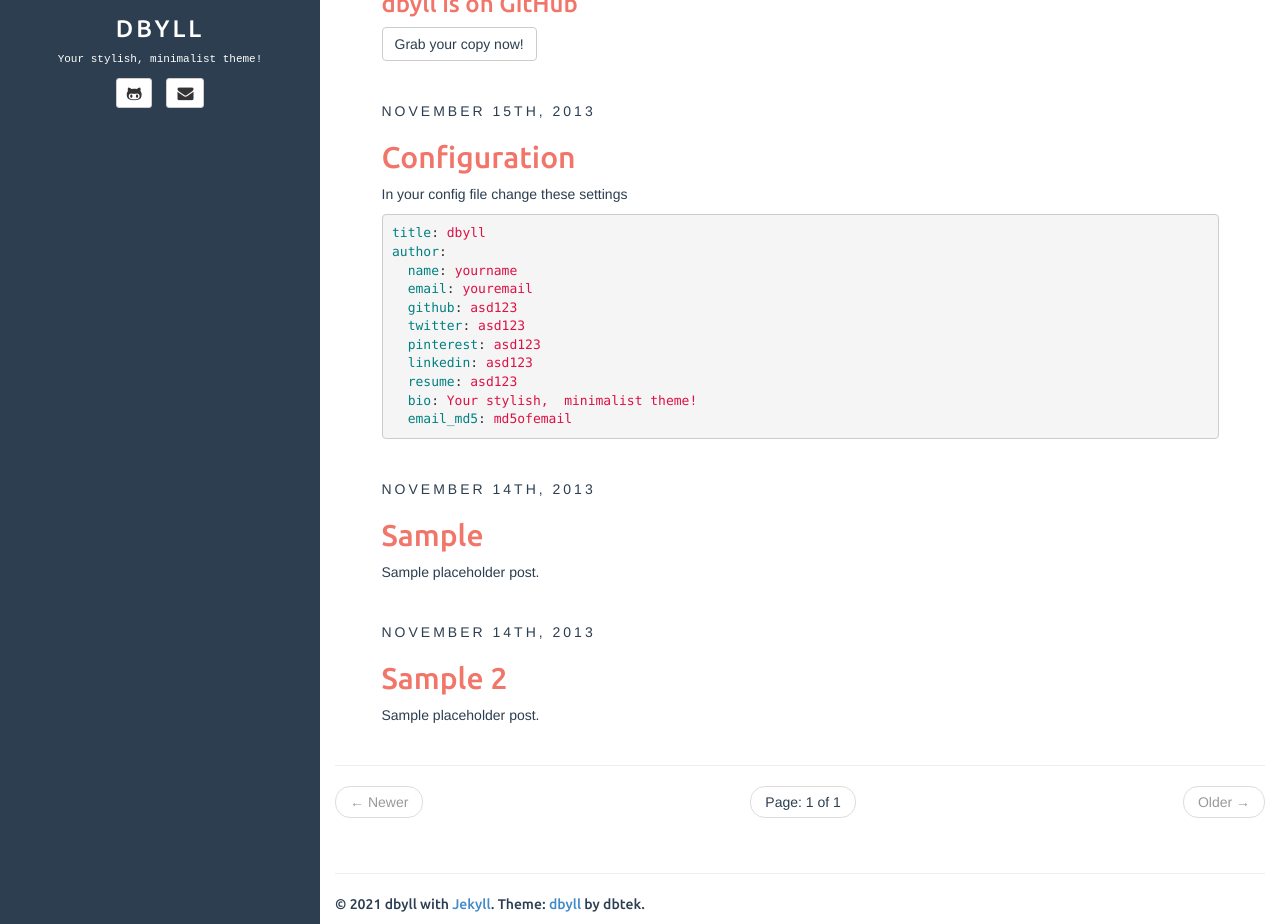
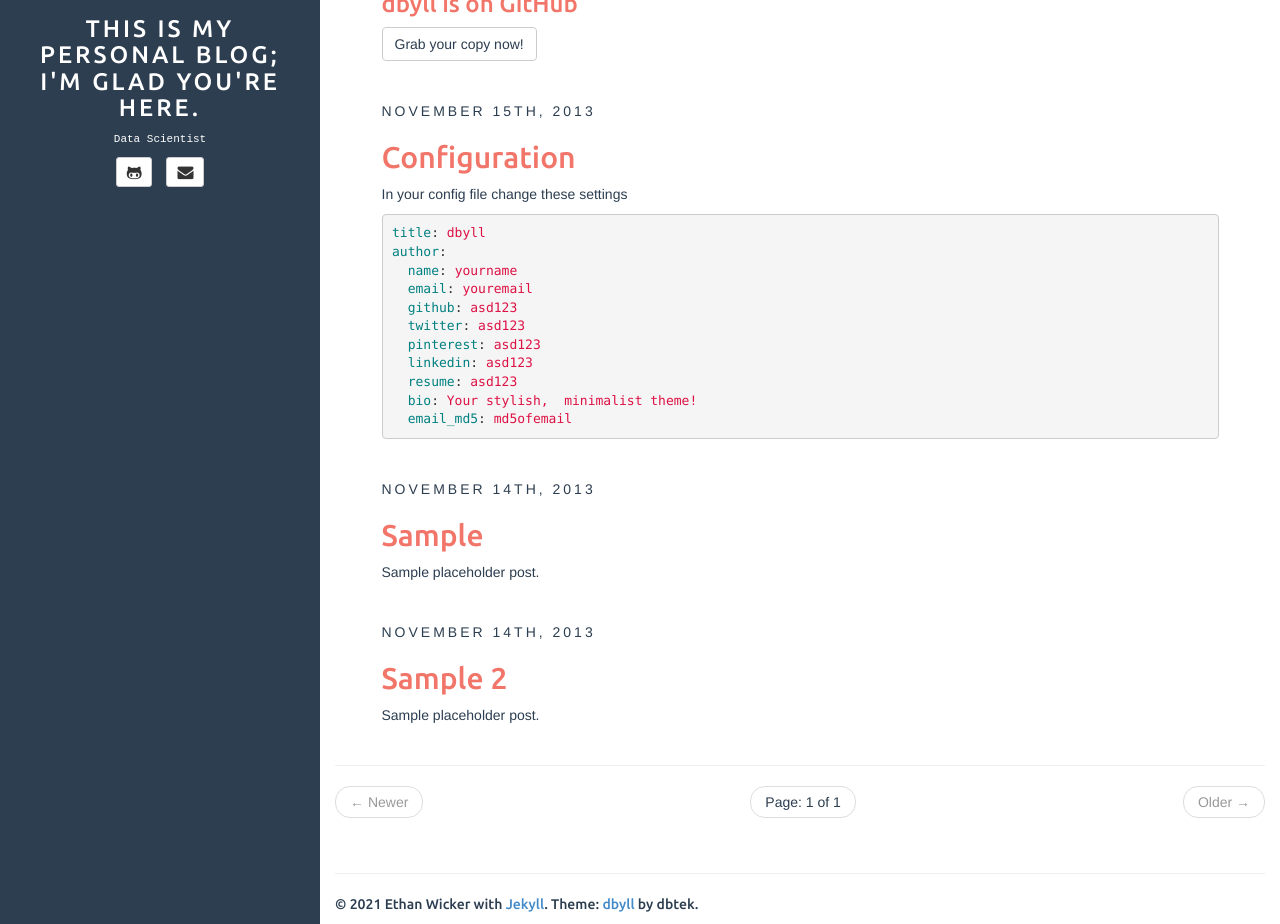
Before and after one commit to ethanwicker/ethanwicker.github.io, a Jekyll site: the page built from index.html, in a window 1280 px wide and 1206 px high, cut to the strip 282-1206 px from the top of the window. Built offline with Jekyll 4.4.1, drawn with Linux system fonts in a browser that asks for light colours; the list of posts is cut into pages by our own code.

Commit message:
Updating _config.yml

```diff
--- a/_config.yml
+++ b/_config.yml
@@ -7,7 +7,7 @@ highlighter: rouge
 markdown: kramdown
 disqus: dbyll
 google_analytics: dbyll
-title: dbyll
+title: This is my personal blog; I'm glad you're here.
 
 defaults:
   -
@@ -18,12 +18,11 @@ defaults:
 
 description: Stylish Jekyll Theme
 author:
-  name: dbyll
-  email: dbyll@ismaildemirbilek.com
-  github: ethnanwicker
-  pinterest: asd123
-  linkedin: asd123
-  bio: Your stylish, minimalist theme!
+  name: Ethan Wicker
+  email: ethanwicker@gmail.com
+  github: ethanwicker
+  linkedin: ethanwicker
+  bio: Data Scientist
   email_md5: 726351295ec82e145928582f595aa3aa
 
 rss_path: feed.xml
```
